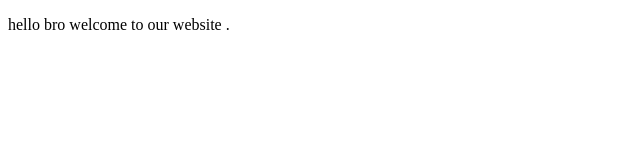
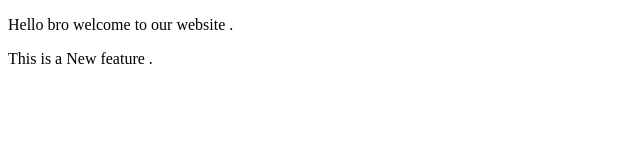
Before and after one commit to Naruto-Live/localrepo, a plain HTML site: page index.html in a window 1280 px wide. Shown: the whole page, without its empty margins (0-640 px from the left). Drawn offline with Linux system fonts and the light colour scheme.

Commit message:
Adding new feature

```diff
--- a/index.html
+++ b/index.html
@@ -7,6 +7,7 @@
 
 </head>
 <body>
-    <p>hello bro welcome to our website .</p>
+    <p>Hello bro welcome to our website .</p>
+    <p>This is a New feature .</p>
 </body>
 </html>
```
Also changed, not shown: 1 other file.
